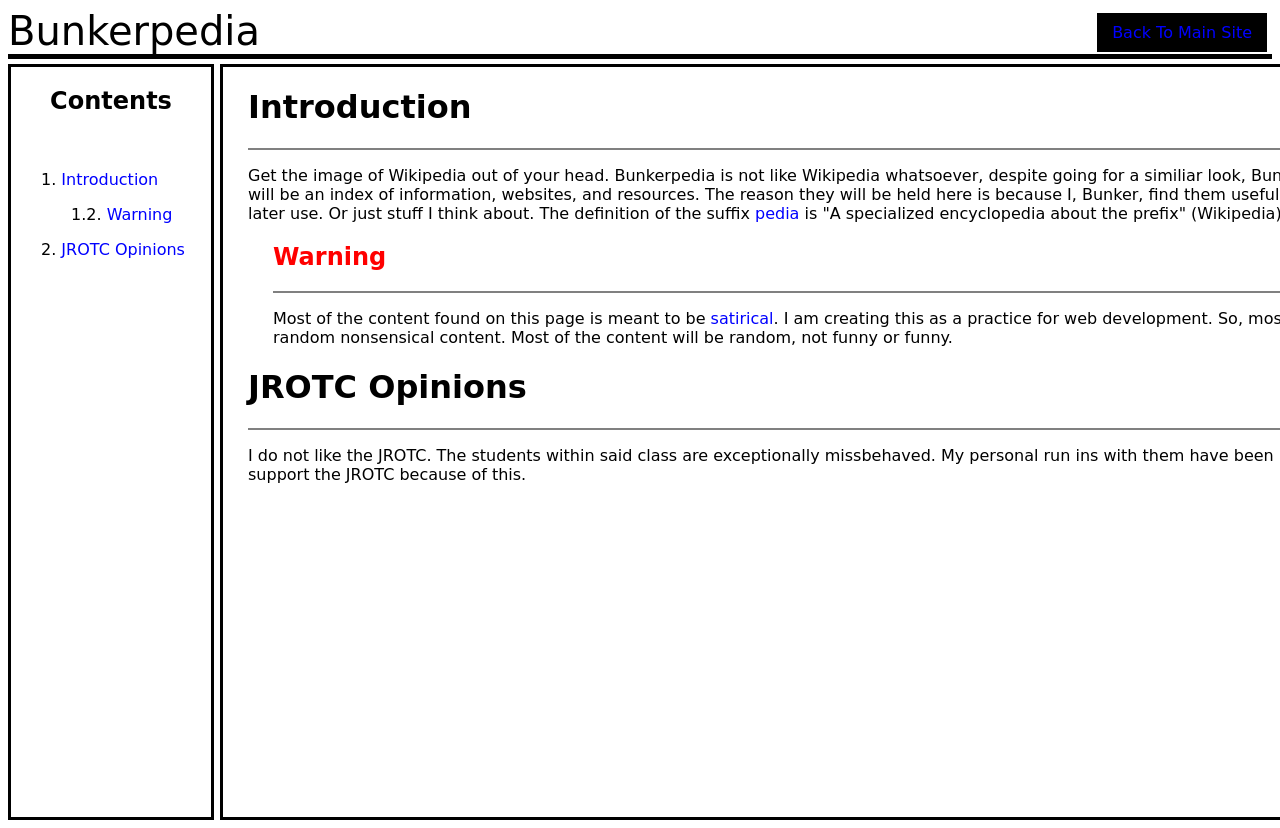
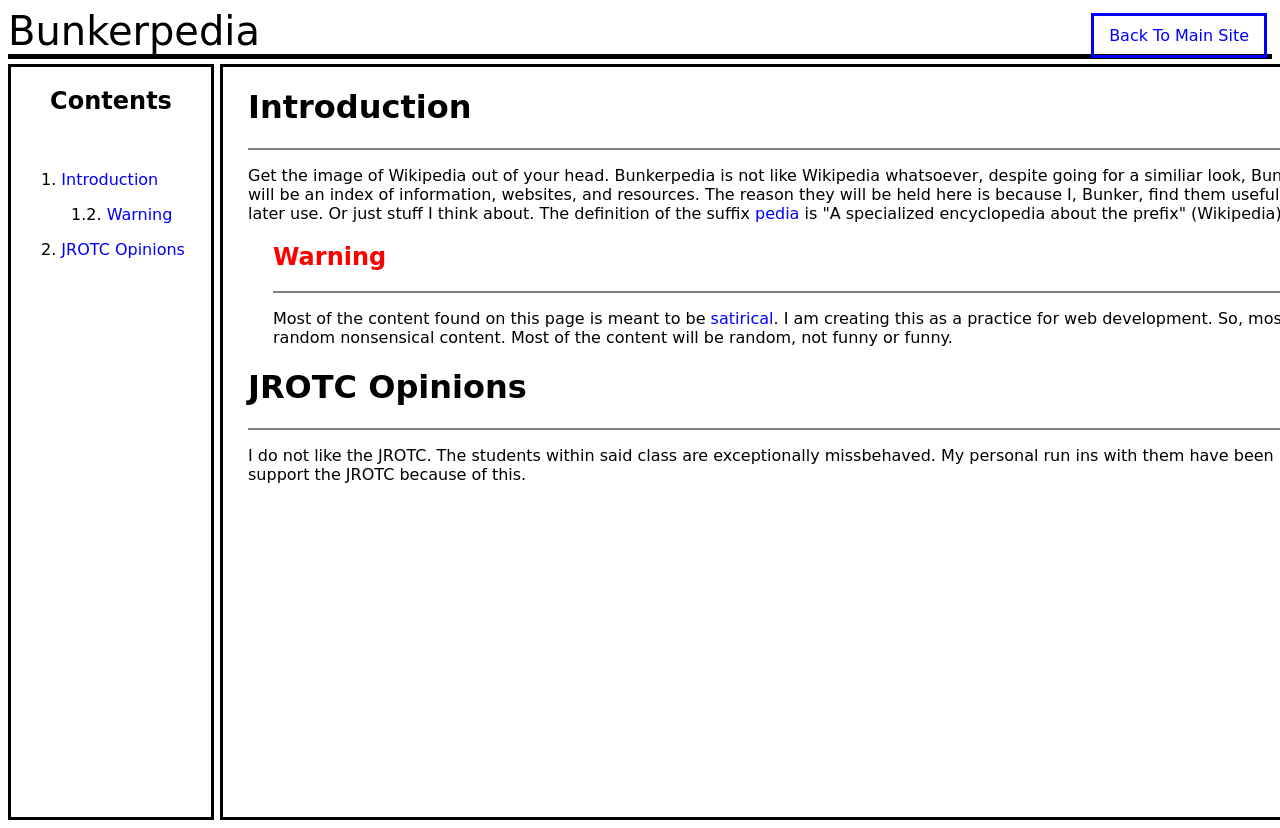
Before and after one commit to bunkerexplorer2000/bunkerexplorer, a PHP site: page /pedia.html in a window 1280 px wide; the page is wider, and only the part inside the window is pictured. Run offline with PHP 8.4, Linux system fonts and the light colour scheme.

Commit message:
UPDATED HOME BUTTTON
UPDATED HOME BUTTTONUPDATED HOME BUTTTONUPDATED HOME BUTTTONUPDATED HOME BUTTTON

```diff
--- a/pedia.css
+++ b/pedia.css
@@ -9,9 +9,8 @@ header{
 
 .backbtn{
 	float: right;
-	background-color: black;
-	border: none;
-	color: white;
+	border: solid;
+	color: black;
 	padding: 10px 15px;
 	text-align: center;
 	text-decoration: none;
```
